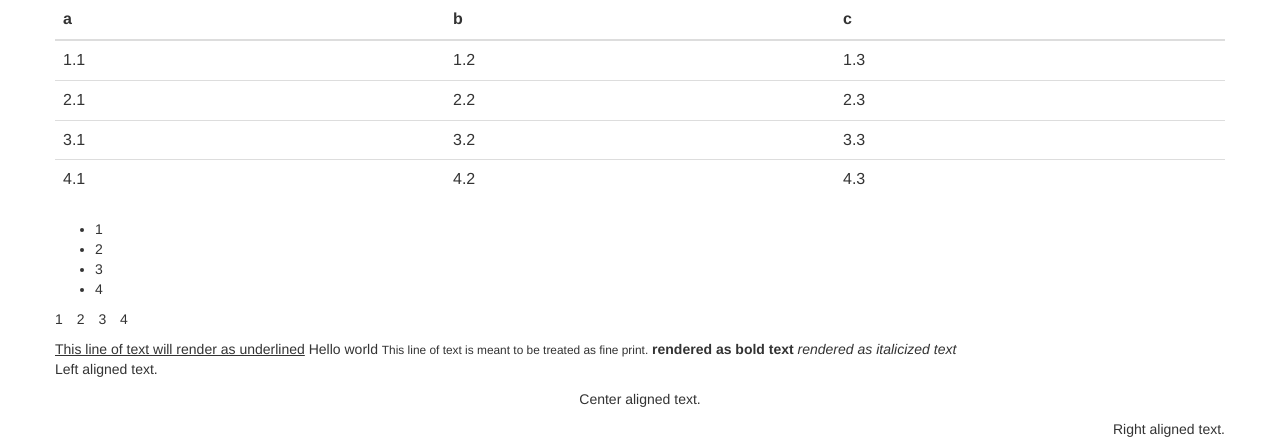
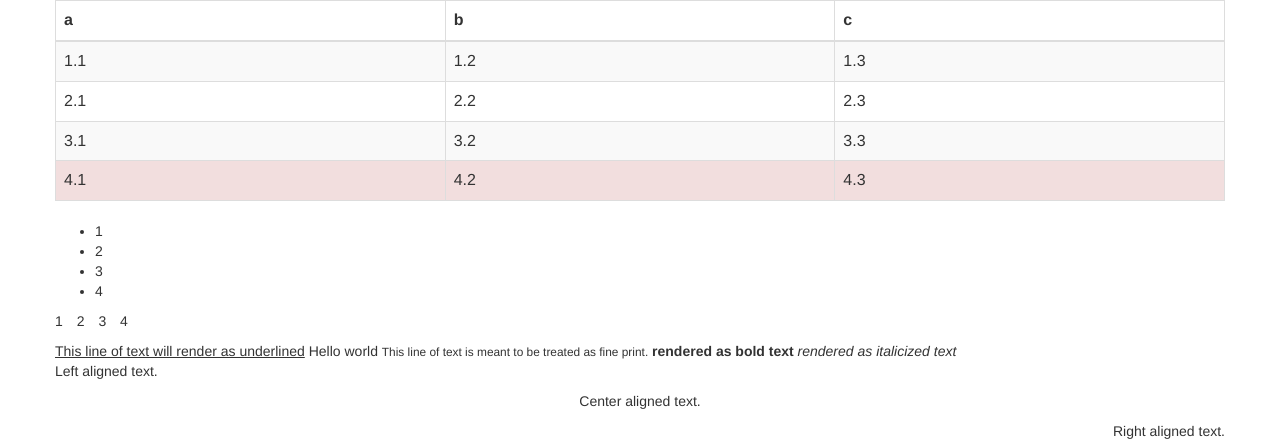
Before and after one commit to slaviber/CyberProgramming, a web app: page / in a window 1280 px wide. Shown: the top 441 px of the page. Run offline with its HTML, style and script files only (its server is not run), Linux system fonts and the light colour scheme; data that the repository does not hold is empty.

Commit message:
Colorful table

```diff
--- a/05_SampleBootstrap/WebContent/index.html
+++ b/05_SampleBootstrap/WebContent/index.html
@@ -11,7 +11,7 @@
 	<div class="container">
 		<div class="row">
 			<!-- looks much better -->
-			<table class="table">
+			<table class="table table-striped table-bordered table-hover">
 				<thead>
 					<tr>
 						<th>a</th>
@@ -35,7 +35,7 @@
 						<td>3.2</td>
 						<td>3.3</td>
 					</tr>
-					<tr>
+					<tr class="danger">
 						<td>4.1</td>
 						<td>4.2</td>
 						<td>4.3</td>
```
